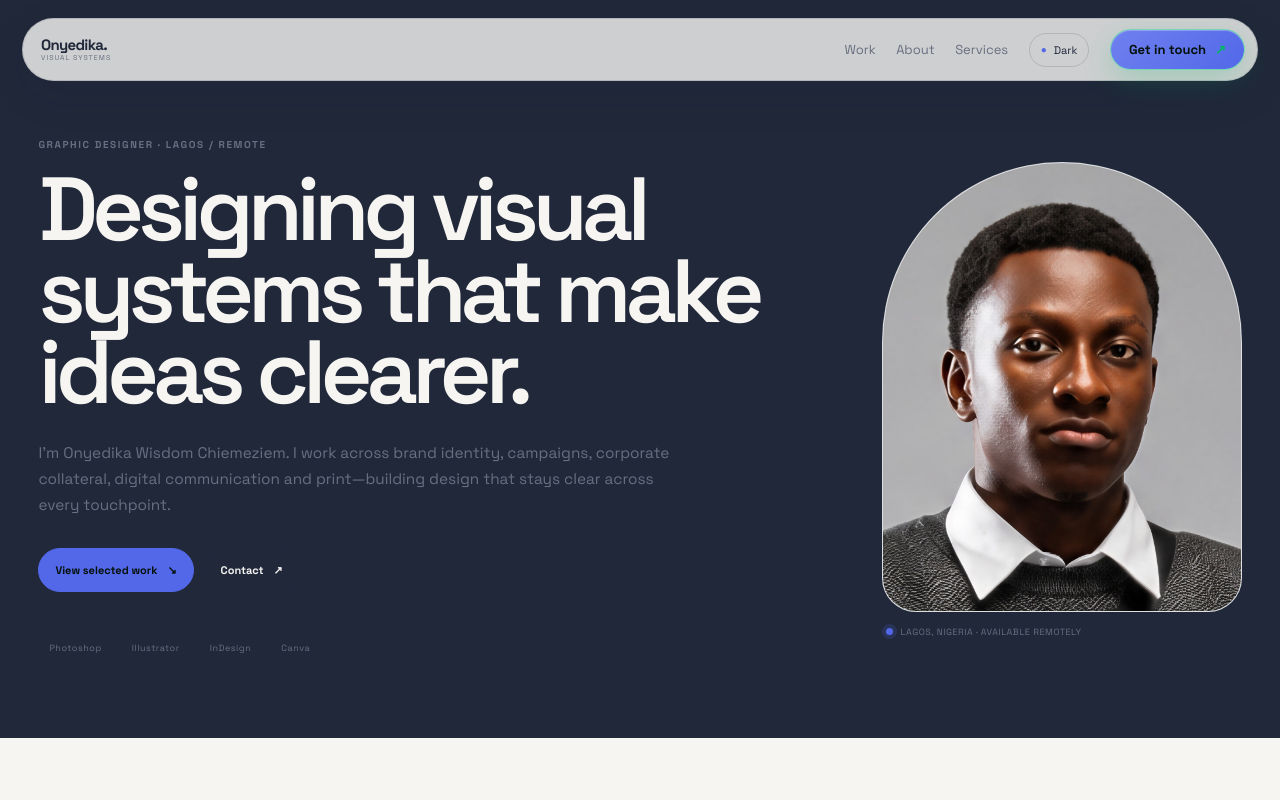
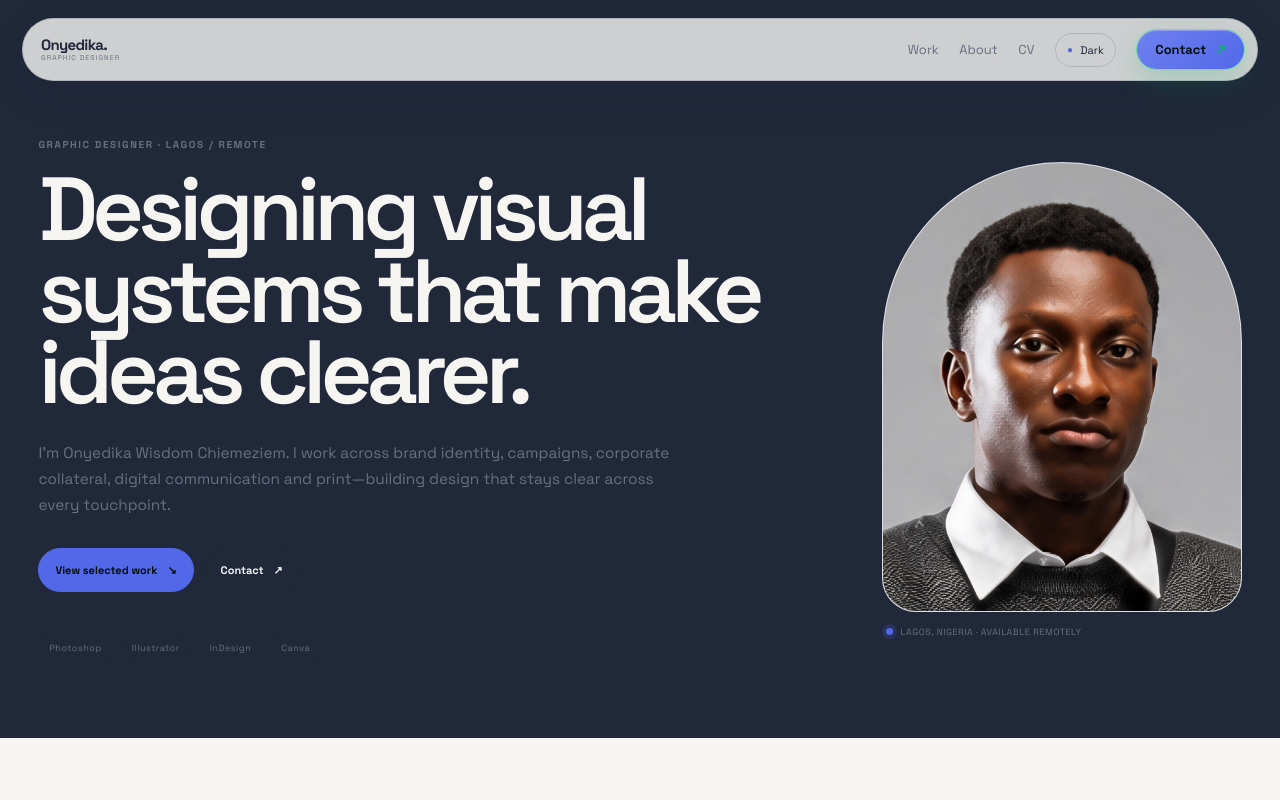
Before and after one commit to Wis-code/wisdom-portfolio, a Next.js app: page / in a window 1280 px wide. Shown: the top 800 px of the page. Built offline with nearby package versions, Linux system fonts and the light colour scheme; no server answers; the database is empty.

Commit message:
Simplify portfolio navigation and add CV

```diff
--- a/components/SiteHeader.tsx
+++ b/components/SiteHeader.tsx
@@ -2,7 +2,6 @@
 
 import Link from "next/link";
 import { useEffect, useState } from "react";
-import { site } from "@/data/site";
 
 export function SiteHeader() {
   const [theme, setTheme] = useState<"light" | "dark">("light");
@@ -33,19 +32,19 @@ export function SiteHeader() {
     <header className="site-header site-header-v7">
       <Link className="personal-wordmark" href="/" aria-label="Onyedika Wisdom Chiemeziem home">
         <span>Onyedika.</span>
-        <small>Visual systems</small>
+        <small>Graphic designer</small>
       </Link>
       <nav className="nav-links" aria-label="Primary navigation">
         <Link href="/#work">Work</Link>
         <Link href="/#about">About</Link>
-        <Link href="/#services">Services</Link>
+        <Link href="/cv">CV</Link>
         <button className="theme-toggle" type="button" onClick={toggleTheme} aria-label={`Switch to ${theme === "light" ? "dark" : "light"} mode`}>
           <span aria-hidden="true">{theme === "light" ? "●" : "○"}</span>
           {theme === "light" ? "Dark" : "Light"}
         </button>
-        <a className="nav-cta nav-cta-v7" href={site.whatsapp} target="_blank" rel="noreferrer">
-          Get in touch <span>↗</span>
-        </a>
+        <Link className="nav-cta nav-cta-v7" href="/#contact">
+          Contact <span>↗</span>
+        </Link>
       </nav>
     </header>
   );
```
